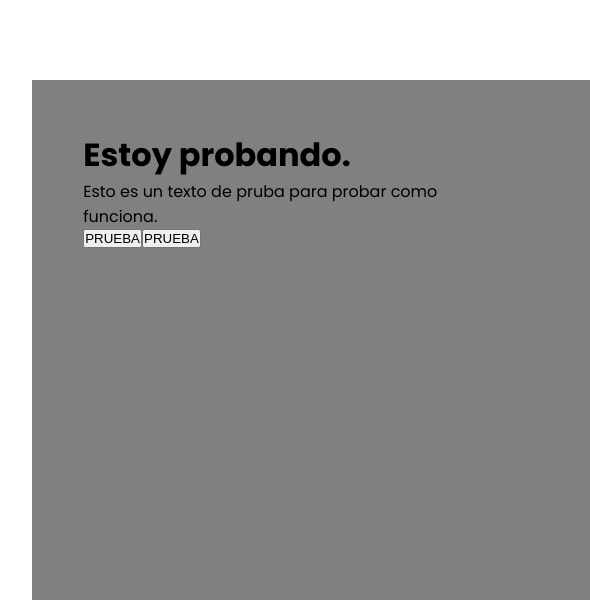
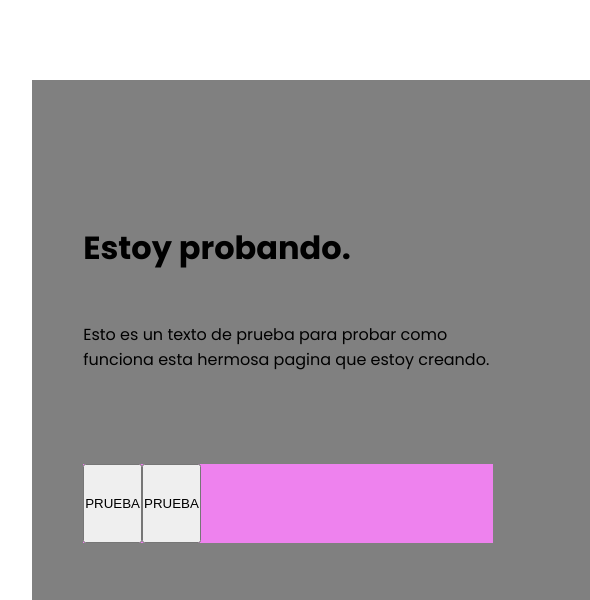
Before and after one commit to franconunez-git/scroll, a plain HTML site: page index.html in a window 1280 px wide. Shown: the top 600 px of the page, 96-686 px from the left. Drawn offline with Linux system fonts and the light colour scheme.

Commit message:
elementos de la izquierda bien posicionados

```diff
--- a/index.css
+++ b/index.css
@@ -32,11 +32,16 @@ body{
 	width: 40%;
 	display: flex;
 	flex-direction: column;
+	justify-content: space-evenly;
 }
 
 .bt{
 	display: flex;
 	flex-direction: row;
+	width: 100%;
+	height: 15%;
+	background-color: violet;
+	margin: 0 0 5% 0;
 }
 
 .section{
--- a/index.html
+++ b/index.html
@@ -13,7 +13,8 @@
 			<div class="left">
 				<div class="text">
 					<h1>Estoy probando.</h1>
-					<p>Esto es un texto de pruba para probar como funciona.</p>
+					<br><br>
+					<p>Esto es un texto de prueba para probar como funciona esta hermosa pagina que estoy creando.</p>
 				</div>
 				<div class="bt">
 					<button>PRUEBA</button>
```
